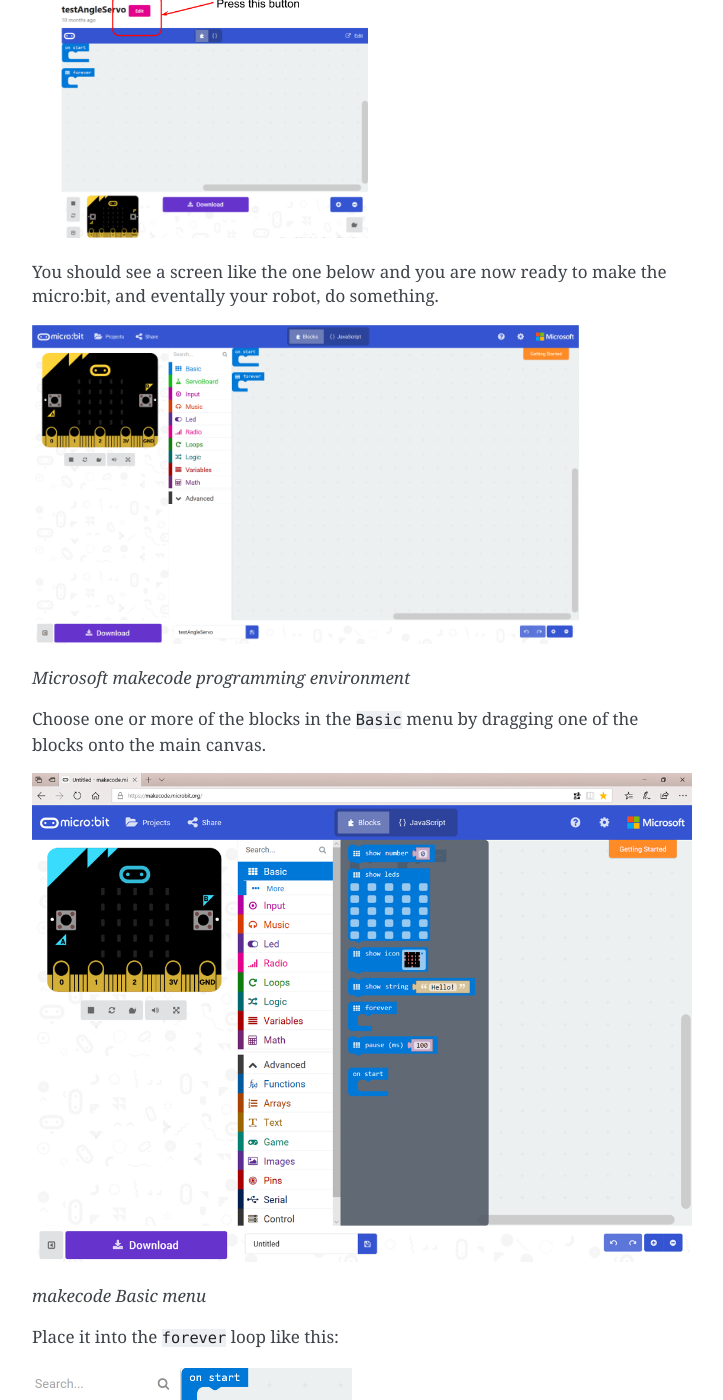
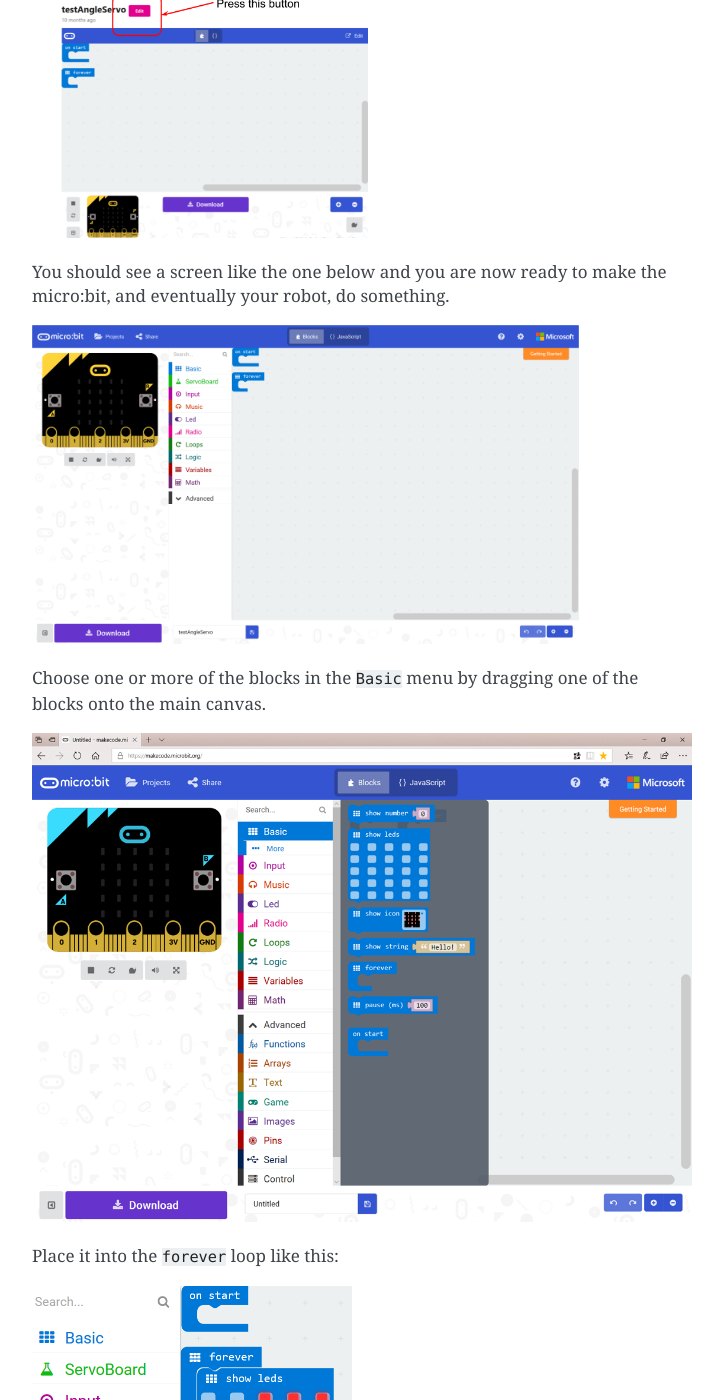
Before and after one commit to rharbird/ucl-microbit-robotics-readthedocs, a Sphinx documentation site: the page built from ucl-microbit-robotics-readthedocs/docs/source/getting_started.rst, in a window 1280 px wide and 1400 px high, scrolled down 1851 px. Shown: the whole window, without its empty margins (388-1111 px from the left). Built offline with Sphinx 7.4.7, drawn with Linux system fonts in a browser that asks for light colours; pages that are not in the unit, such as notebooks, are missing from menus.

Commit message:
Remove figure headings

```diff
--- a/ucl-microbit-robotics-readthedocs/docs/source/getting_started.rst
+++ b/ucl-microbit-robotics-readthedocs/docs/source/getting_started.rst
@@ -46,11 +46,10 @@
 .. image:: pictures/OpenPXT.png
   :scale: 60%
 
-You should see a screen like the one below and you are now ready to make the micro:bit, and eventally your robot, do something.
+You should see a screen like the one below and you are now ready to make the micro:bit, and eventually your robot, do something.
 
 .. image:: pictures/readyToCode.png
   :scale: 20%
-*Microsoft makecode programming environment*
 
 
 Choose one or more of the blocks in the ``Basic`` menu by dragging one of the
@@ -58,14 +57,12 @@
 
 .. image:: pictures/BasicMenu.png
   :scale: 60%
-*makecode Basic menu*
 
 
 Place it into the ``forever`` loop like this:
 
 .. image:: pictures/firstProgram.png
     :scale: 50%
-*Using the LEDs*
 
 What is happening here? Look at the simulator on the left hand side. Anything
 that you put in the ``forever`` loop will repeat over and over again.
```
